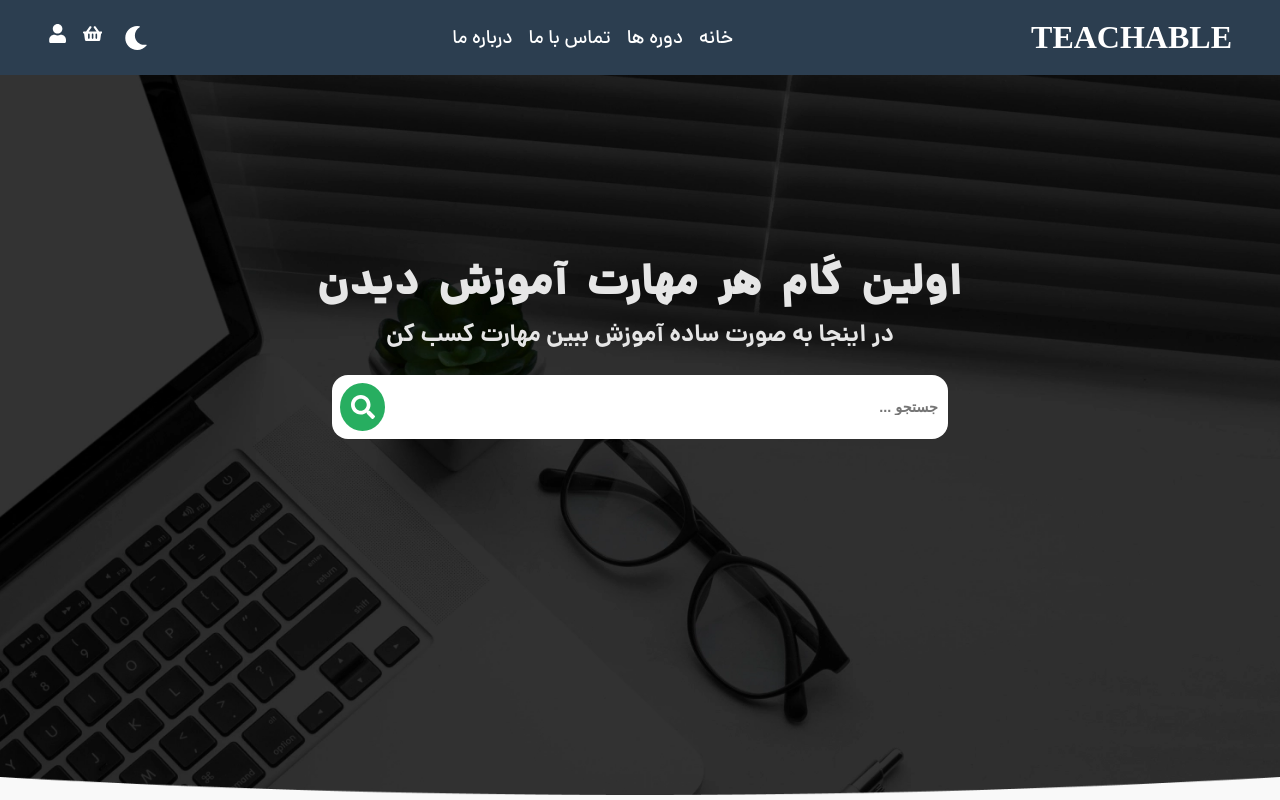
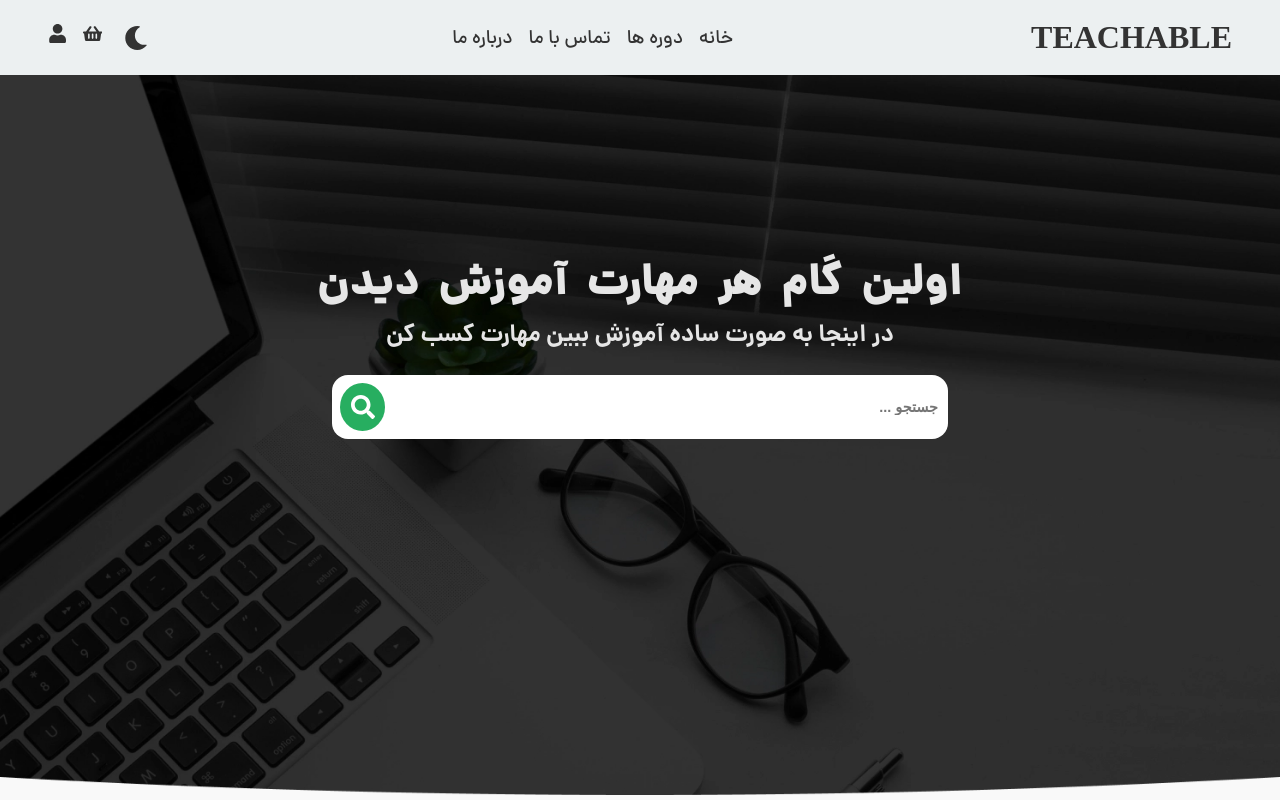
Before and after one commit to mohammadmehdidalvandii/teachable-frontend, a Next.js app: page / in a window 1280 px wide. Shown: the top 800 px of the page. Built offline with nearby package versions, Linux system fonts and the light colour scheme.

Commit message:
fixed style navbar

```diff
--- a/src/components/modules/Navbar/Navbar.module.css
+++ b/src/components/modules/Navbar/Navbar.module.css
@@ -1,8 +1,11 @@
 .navbar{
     display: block;
     width: 100%;
+    background-color: var(--light-gray);
+}
+:global(.dark) .navbar{
     background-color: var(--primary-color);
-    color:var(--white)
+      color:var(--white)
 }
     .navbar_wrapper{
     display: flex;
@@ -15,10 +18,13 @@
     font-family: var(--font-sansExtraBold);
     font-size: 2rem;
     font-weight: bolder;
-    color: var(--white);
+    color: var(--text-primary);
     text-transform: uppercase;
     text-decoration: none;
     transition: all 0.4s ease-in;
+}
+:global(.dark) .navbar_logo{
+    color: var(--white);
 }
 .navbar_logo:hover{
     color: var(--secondary-color);
@@ -34,9 +40,12 @@
 .navbar_items .navbar_link{
     display: block;
     text-decoration: none;
-    color: var(--white);
+    color: var(--text-primary);
     font-size: 1.2rem;
     transition: all 0.4s ease-in;
+}
+:global(.dark) .navbar_link{
+    color: var(--white);
 }
 .navbar_link:hover{
     color: var(--secondary-color);
--- a/src/components/modules/ThemeToggle/ThemeToggle.module.css
+++ b/src/components/modules/ThemeToggle/ThemeToggle.module.css
@@ -6,9 +6,12 @@
     border: none;
     outline: none;
     font-size: 1.5rem;
-    color: var(--white);
+    color: var(--text-primary);
     cursor: pointer;
     transition: all 0.4s ease-in;
+}
+:global(.dark) .btnTheme{
+    color: var(--white);
 }
 .btnTheme:hover{
     color: var(--secondary-color);
```
